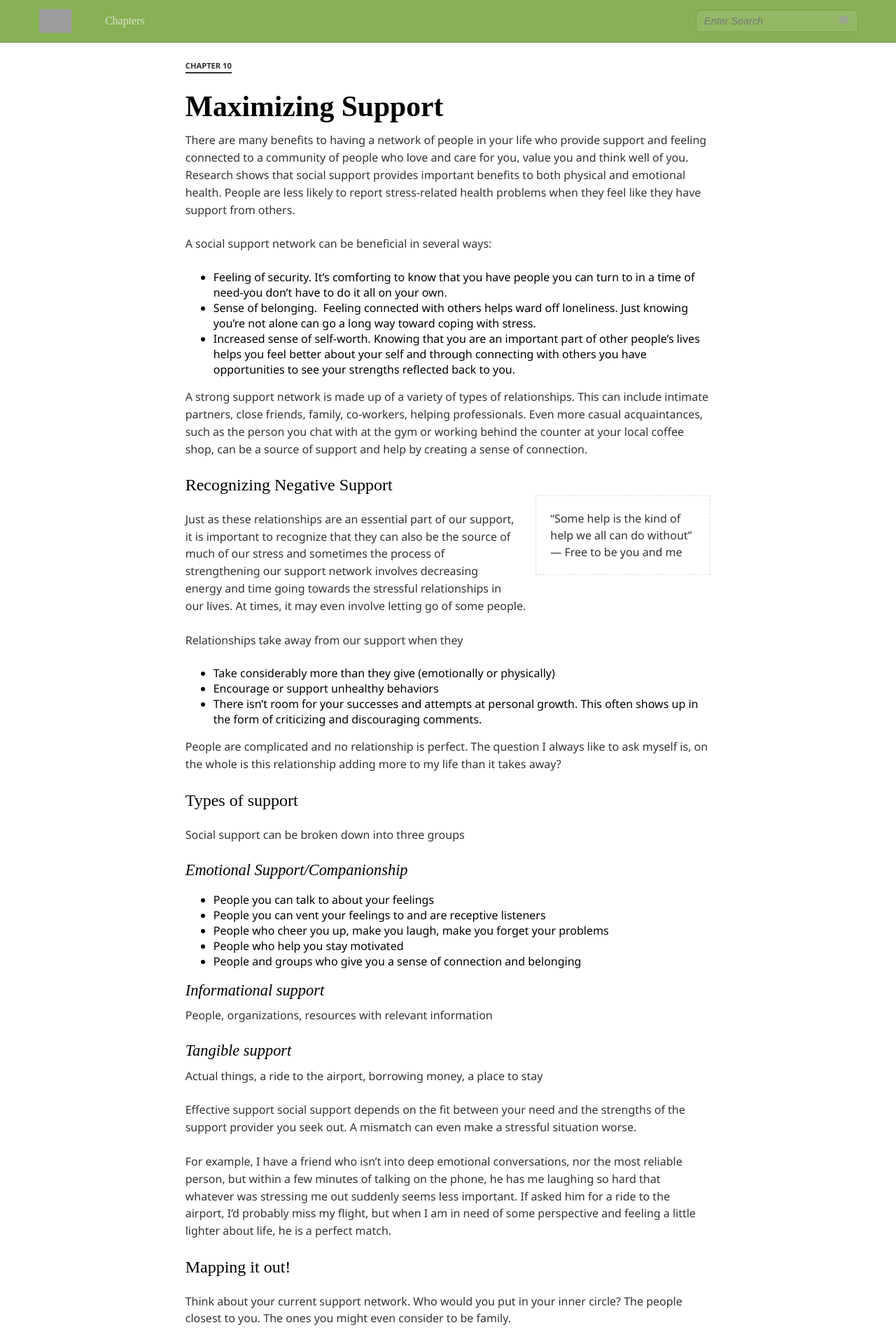
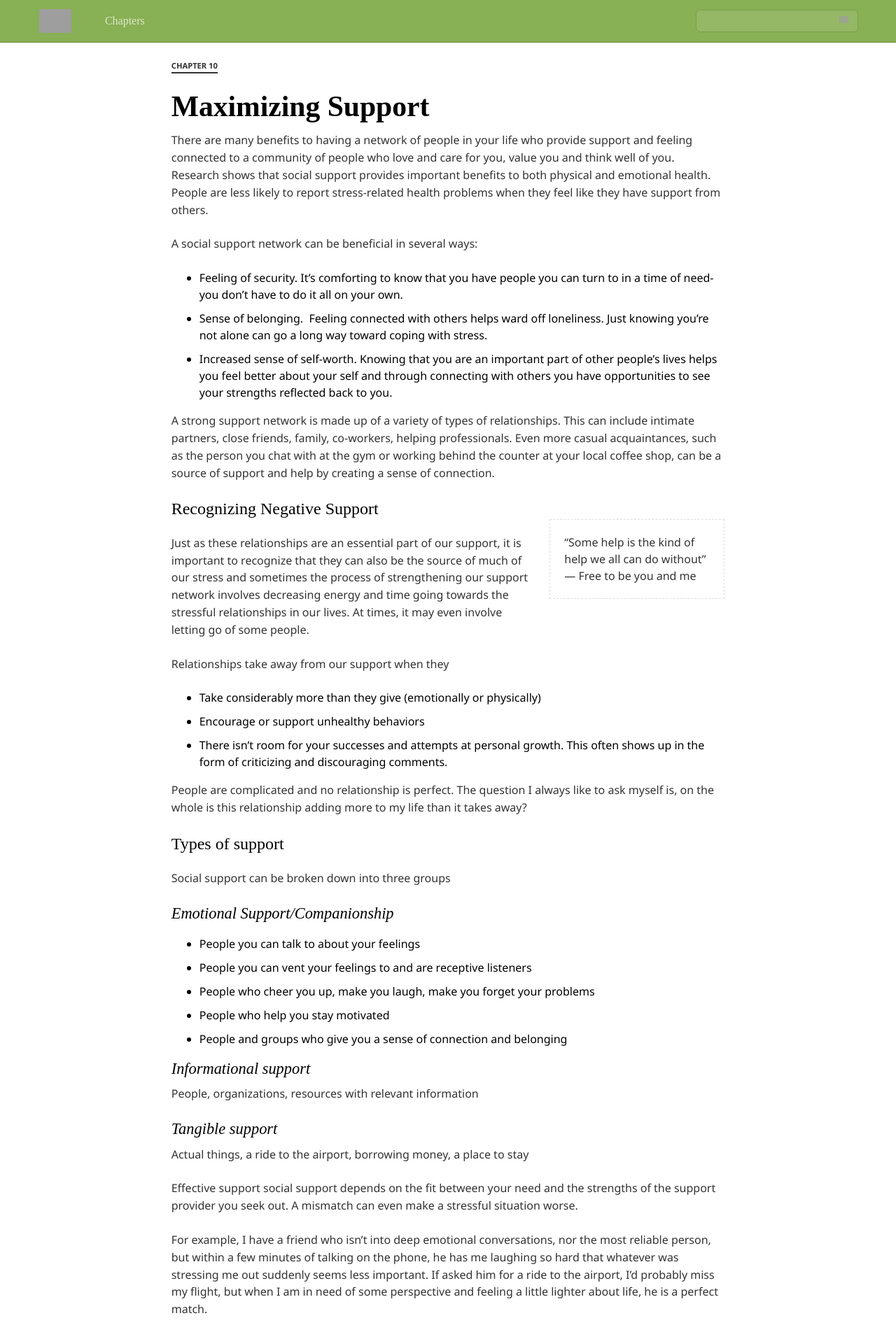
Before and after one commit to mtorres253/mtorres253.github.io, a Jekyll site: the page built from chapt-10/index.md, in a window 1280 px wide. Shown: the top 1914 px of the page at 70% size. Built offline with Jekyll 4.4.1, drawn with Linux system fonts in a browser that asks for light colours; nearby versions of some CDN libraries; some web fonts are replaced; grey boxes are pictures that could not be loaded.

Commit message:
style changes and fixing search data

```diff
--- a/_layouts/default.html
+++ b/_layouts/default.html
@@ -26,7 +26,7 @@
           <div class="navigation-tools">
             <div class="search-bar">
               <form id="site_search" action="get">
-                <input id="search_box" type="search" placeholder="Enter Search" />
+                <input id="search_box" type="search" />
                 <button type="submit">
                   <img src="https://raw.githubusercontent.com/thoughtbot/refills/master/source/images/search-icon.png" alt="Search Icon">
                 </button>
--- a/chapt-10/index.md
+++ b/chapt-10/index.md
@@ -53,15 +53,21 @@ Think about your current support network. Who would you put in your inner circle
 
 | INNER CIRCLE 	| Emotional | Informational | Tangible 	|
 | | | |
+| | | |
+| | | |
 
 Who are the people in your friendship circle. The ones that might not be part of you inner circle but are still significant relationships
 
 | FRIENDS | Emotional | Informational | Tangible 	|
 | | | |
+| | | |
+| | | |
 
 Who are you acquaintances? People you don’t know well enough to consider friends but are part of your community and helpful in some way, or that you would like to get to know better
 
 | ACQUAINTANCES	| Emotional | Informational | Tangible 	|
+| | | |
+| | | |
 | | | |
 
 Now go back and mark the types of support you receive from each person on the list.  Emotional, Informational, Tangible
--- a/css/main.scss
+++ b/css/main.scss
@@ -16,7 +16,7 @@ section {
 }
 
 .container {
-  padding: 20px;
+  padding: 20px 0px 20px 0px;
 }
 
 header.navigation {
@@ -496,6 +496,18 @@ article.type-system-traditional {
     font-style: italic;
   }
 
+  ul li {
+    line-height: 1.5em;
+    margin-bottom: 10px;
+  }
+
+  ol li {
+    line-height: 1.5em;
+  }
+
+  table {
+    margin-bottom: 20px;
+  }
   .quote {
     float: right;
     width: 250px;
--- a/search_data.json
+++ b/search_data.json
@@ -3,11 +3,10 @@ layout: null
 ---
 {
   {% for page in site.pages %}
-
     "{{ page.url | slugify }}": {
       "title": "{{ page.title | xml_escape }}",
       "url": "{{ page.url | xml_escape }}",
-      "content": "{{ page.content | strip_tags | strip_html | strip_newlines | xml_escape }}"
+      "content": "{{ page.content | strip_html | strip_newlines | xml_escape | remove:  "	" | escape | remove: "\" }}"
     }
     {% unless forloop.last %},{% endunless %}
   {% endfor %}
```
